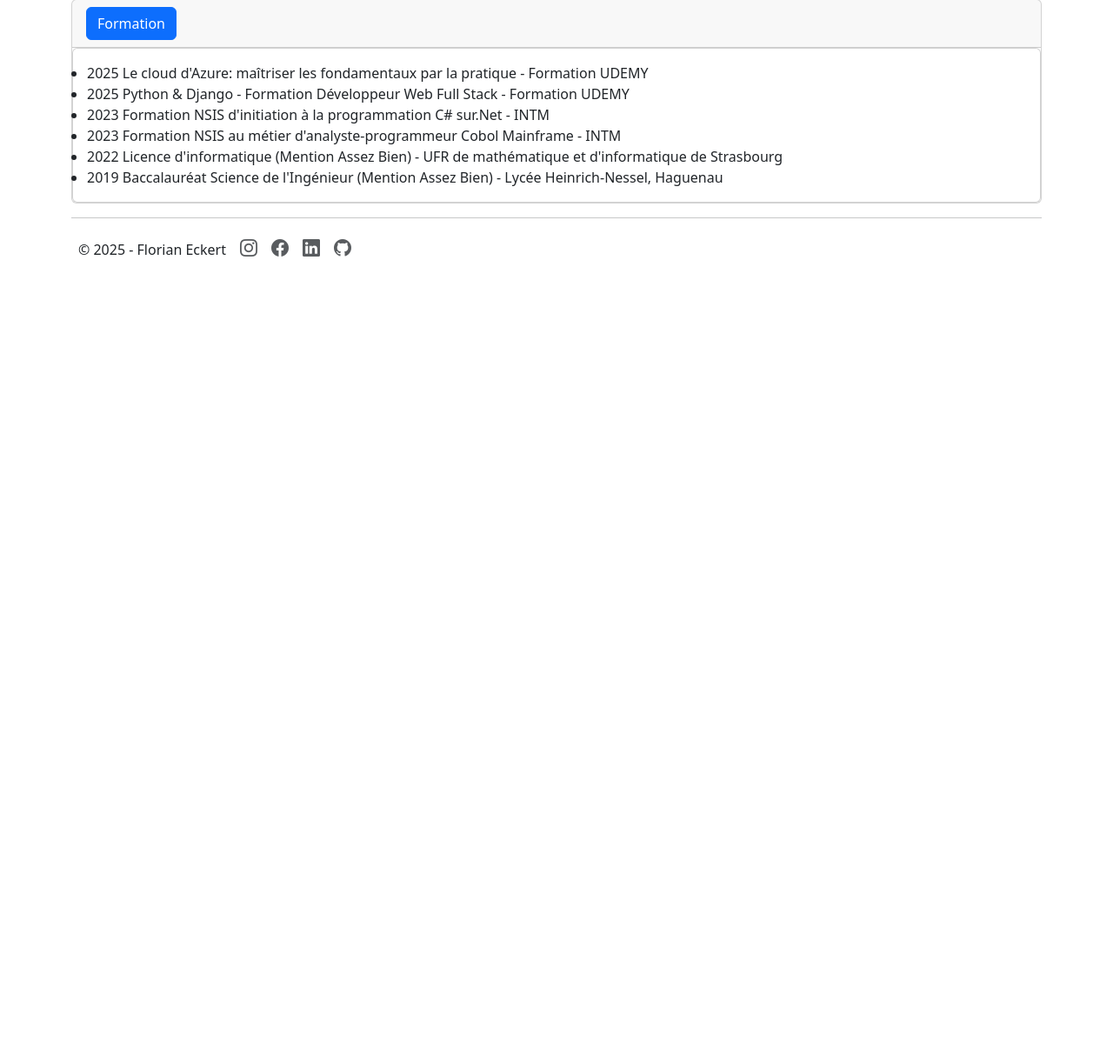
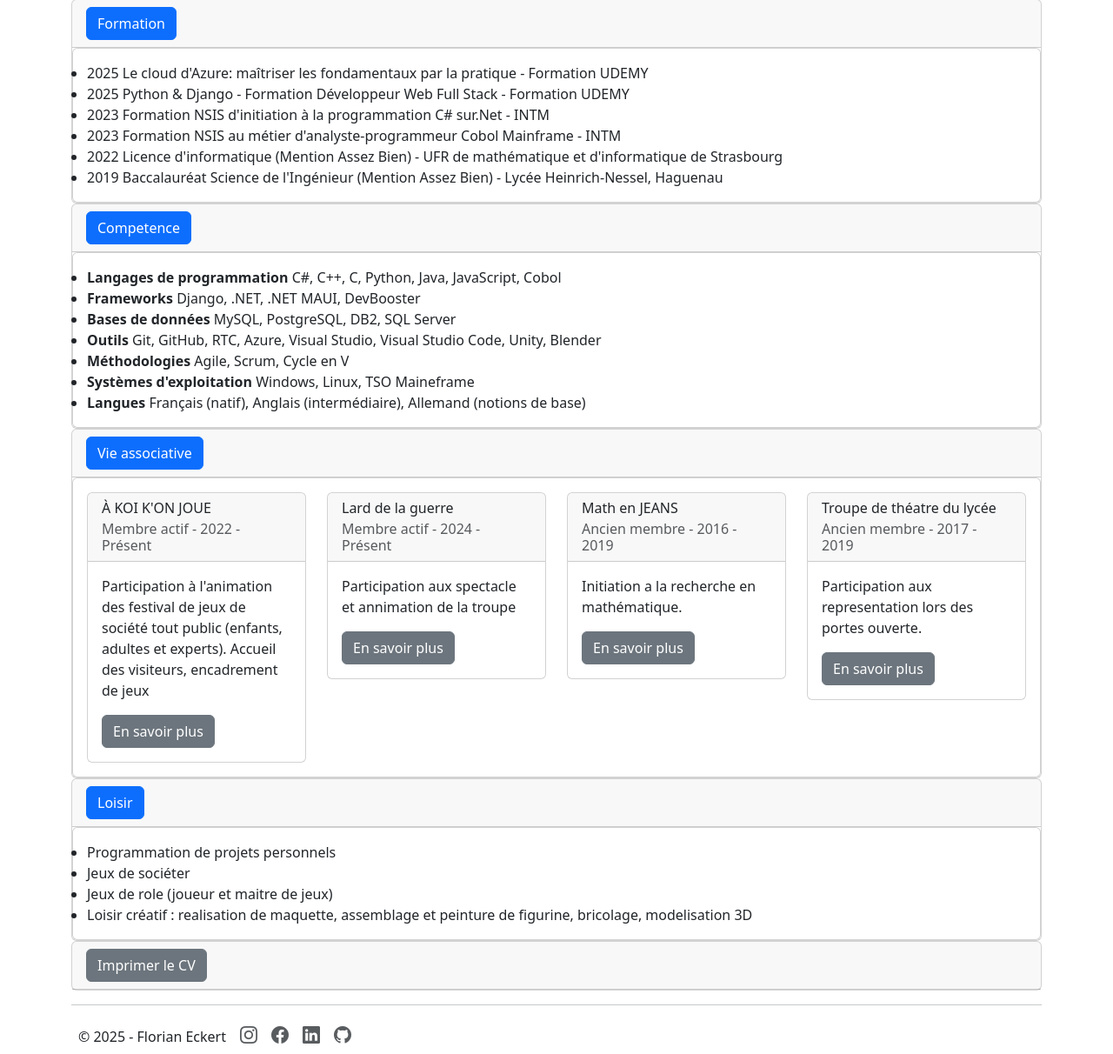
Before and after one commit to MoonUnicorne/MyWebSite, a Django app: page /cv/ in a window 1280 px wide. Shown: the part 437-1649 px from the top of the page at 87% size. Before the commit the page ends 732 px from the top, so only its background shows below. Run offline with Django 3.2, Linux system fonts and the light colour scheme.

Commit message:
Etoffage cv

```diff
--- a/app/cv_data.py
+++ b/app/cv_data.py
@@ -39,20 +39,40 @@
         },
     ]
 competences = [
-        "Langages de programmation : C#, C++, C, Python, Java, JavaScript, Cobol",
-        "Frameworks : Django, .NET, .NET MAUI, DevBooster",
-        "Bases de données : MySQL, PostgreSQL, DB2, SQL Server",
-        "Outils : Git, GitHub, RTC, Azure, Visual Studio, Visual Studio Code, Unity, Blender",
-        "Méthodologies : Agile, Scrum, Cycle en V",
-        "Systèmes d'exploitation : Windows, Linux, TSO Maineframe",
-        "Langues : Français (natif), Anglais (intermédiaire), Allemand (notions de base)",
-    ]
-vie_associative = [
+    {
+        "categorie": "Langages de programmation",
+        "valeur": "C#, C++, C, Python, Java, JavaScript, Cobol"
+    },
+    {
+        "categorie":"Frameworks",
+        "valeur": "Django, .NET, .NET MAUI, DevBooster"
+    },
+    {
+        "categorie":"Bases de données",
+        "valeur": "MySQL, PostgreSQL, DB2, SQL Server",
+    },
+    {
+        "categorie":"Outils",
+        "valeur": "Git, GitHub, RTC, Azure, Visual Studio, Visual Studio Code, Unity, Blender",
+    },
+    {
+        "categorie":"Méthodologies",
+        "valeur": "Agile, Scrum, Cycle en V",
+    },
+    {
+        "categorie":"Systèmes d'exploitation",
+        "valeur": "Windows, Linux, TSO Maineframe",
+    },
+    {
+        "categorie":"Langues",
+        "valeur": "Français (natif), Anglais (intermédiaire), Allemand (notions de base)",
+    },
+]
+vie_associatives = [
         {
             "role": "Membre actif",
             "association": "À KOI K'ON JOUE",
-            "description": "Participation à l'animation des Gunder'Games, festival de jeux de société modernes tout public (enfants, adultes et experts) organisé par l'association destiné à faire découvrir la centaine de jeux proposée ainsi que des nouveautés en avant-première. (Accueil des visiteurs, encadrement de jeux)"
-            "Participation au soirée jeux de société pour les membres.",
+            "description": "Participation à l'animation des festival de jeux de société tout public (enfants, adultes et experts). Accueil des visiteurs, encadrement de jeux",
             "periode": "2022 - Présent",
             "lien": "/AKKJ",
         },
@@ -77,10 +97,10 @@
             "periode": "2017 - 2019",
             "lien": "/Theatre",
         },
-    ],
+    ]
 loisirs = [
         "Programmation de projets personnels",
         "Jeux de sociéter",
         "Jeux de role (joueur et maitre de jeux)",
         "Loisir créatif : realisation de maquette, assemblage et peinture de figurine, bricolage, modelisation 3D",
-    ],
+    ]
--- a/app/templates/app/CV.html
+++ b/app/templates/app/CV.html
@@ -12,26 +12,26 @@
 <div id="experience">
     <div class="card">
         <div class="card-header">
-            <button class="btn btn-primary" type="button" data-toggle="collapse" data-target="#collapseexperience" aria-controls="collapseexperience" aria-expanded="true">
+            <button class="btn btn-primary" type="button" data-bs-toggle="collapse" data-bs-target="#collapseExperience" aria-controls="collapseExperience" aria-expanded="true">
                 Experience
             </button>
         </div>
-        <div class="show in" id="collapseexperience" data-parent="#experience">
+        <div class="show in" id="collapseExperience" data-bs-parent="#experience">
             <div class="card card-body">
-                    {% for experience in experiences %}
+                {% for experience in experiences %}
                 <div class="card">
                     <div class="card-header">
                         <div class="card-title">{{ experience.poste }} <span class="text-muted">{{ experience.entreprise }}</span> </div>
 
-                        </div>
+                    </div>
                     <div class="card-body">
                         <div class="card-text">
                             {{ experience.description }}
                         </div>
                         <div class="card-text text-muted"> {{ experience.periode }}</div>
                     </div>
-                    </div>
-                    {% endfor %}
+                </div>
+                {% endfor %}
             </div>
         </div>
     </div>
@@ -40,11 +40,11 @@
 <div id="formation">
     <div class="card">
         <div class="card-header">
-            <button class="btn btn-primary" type="button" data-toggle="collapse" data-target="#collapseFormation" aria-controls="collapseFormation" aria-expanded="true">
+            <button class="btn btn-primary" type="button" data-bs-toggle="collapse" data-bs-target="#collapseFormation" aria-controls="collapseFormation" aria-expanded="true">
                 Formation
             </button>
         </div>
-        <div class="show in" id="collapseFormation" data-parent="#formation">
+        <div class="show in" id="collapseFormation" data-bs-parent="#formation">
             <div class="card card-body">
                 <ul class="list-group">
 
@@ -62,4 +62,102 @@
     </div>
 </div>
 
-{% endblock %}
+
+
+<div id="competence">
+    <div class="card">
+        <div class="card-header">
+            <button class="btn btn-primary" type="button" data-bs-toggle="collapse" data-bs-target="#collapseCompetence" aria-controls="collapseCompetence" aria-expanded="true">
+                Competence
+            </button>
+        </div>
+        <div class="show in" id="collapseCompetence" data-bs-parent="#competence">
+            <div class="card card-body">
+                <ul class="list-group">
+
+                    {% for competence in competences %}
+                    <li>
+                        <span><strong>{{ competence.categorie }}</strong></span>
+                        <span>
+                            {{ competence.valeur }}
+                        </span>
+                    </li>
+                    {% endfor %}
+                </ul>
+            </div>
+        </div>
+    </div>
+</div>
+
+<div>
+    <div class="card">
+        <div class="card-header">
+            <button class="btn btn-primary" type="button" data-bs-toggle="collapse" data-bs-target="#collapsevie_associative" aria-controls="collapsevie_associative" aria-expanded="true">
+                Vie associative
+            </button>
+        </div>
+        <div class="show in" id="collapsevie_associative" data-bs-parent="#vie_associative">
+            <div class="card card-body">
+                <div class="row">
+
+                    {% for vie_associative in vie_associatives %}
+                    <div class="col-md-6 col-lg-3">
+
+                        <div class="card">
+                            <div class="card-header">
+                                <h6 class="card-title">
+                                    {{ vie_associative.association }}
+                                </h6>
+                                <h6 class="card-subtitle text-muted">
+                                    {{ vie_associative.role }} - {{vie_associative.periode}}
+                                </h6>
+                            </div>
+                            <div class="card-body">
+                                <p class="card-text">
+                                    {{ vie_associative.description }}
+                                </p>
+                                <a href="{{ vie_associative.lien }}" class="btn btn-secondary">En savoir plus</a>
+                            </div>
+                        </div>
+                    </div>
+                    {% endfor %}
+                </div>
+            </div>
+        </div>
+    </div>
+</div>
+
+
+<div id="Loisir">
+    <div class="card">
+        <div class="card-header">
+            <button class="btn btn-primary" type="button" data-bs-toggle="collapse" data-bs-target="#collapseLoisir" aria-controls="collapseLoisir" aria-expanded="true">
+                Loisir
+            </button>
+        </div>
+        <div class="show in" id="collapseLoisir" data-bs-parent="#Loisir">
+            <div class="card card-body">
+                <ul class="list-group">
+
+                    {% for Loisir in loisirs %}
+                    <li>
+                        <span>{{ Loisir }}</span>
+                    </li>
+                    {% endfor %}
+                </ul>
+            </div>
+        </div>
+    </div>
+</div>
+
+
+
+
+<div>
+    <div class="card">
+        <div class="card-header">
+            <button class="btn btn-secondary" onclick="window.print()">Imprimer le CV</button>
+        </div>
+    </div>
+</div>
+    {% endblock %}
--- a/app/views.py
+++ b/app/views.py
@@ -59,7 +59,7 @@
             'formations': cv_data.formations,
             'experiences': cv_data.experiences,
             'competences': cv_data.competences,
-            'vie_associative': cv_data.vie_associative,
+            'vie_associatives': cv_data.vie_associatives,
             'loisirs': cv_data.loisirs,
         }
     )
```
